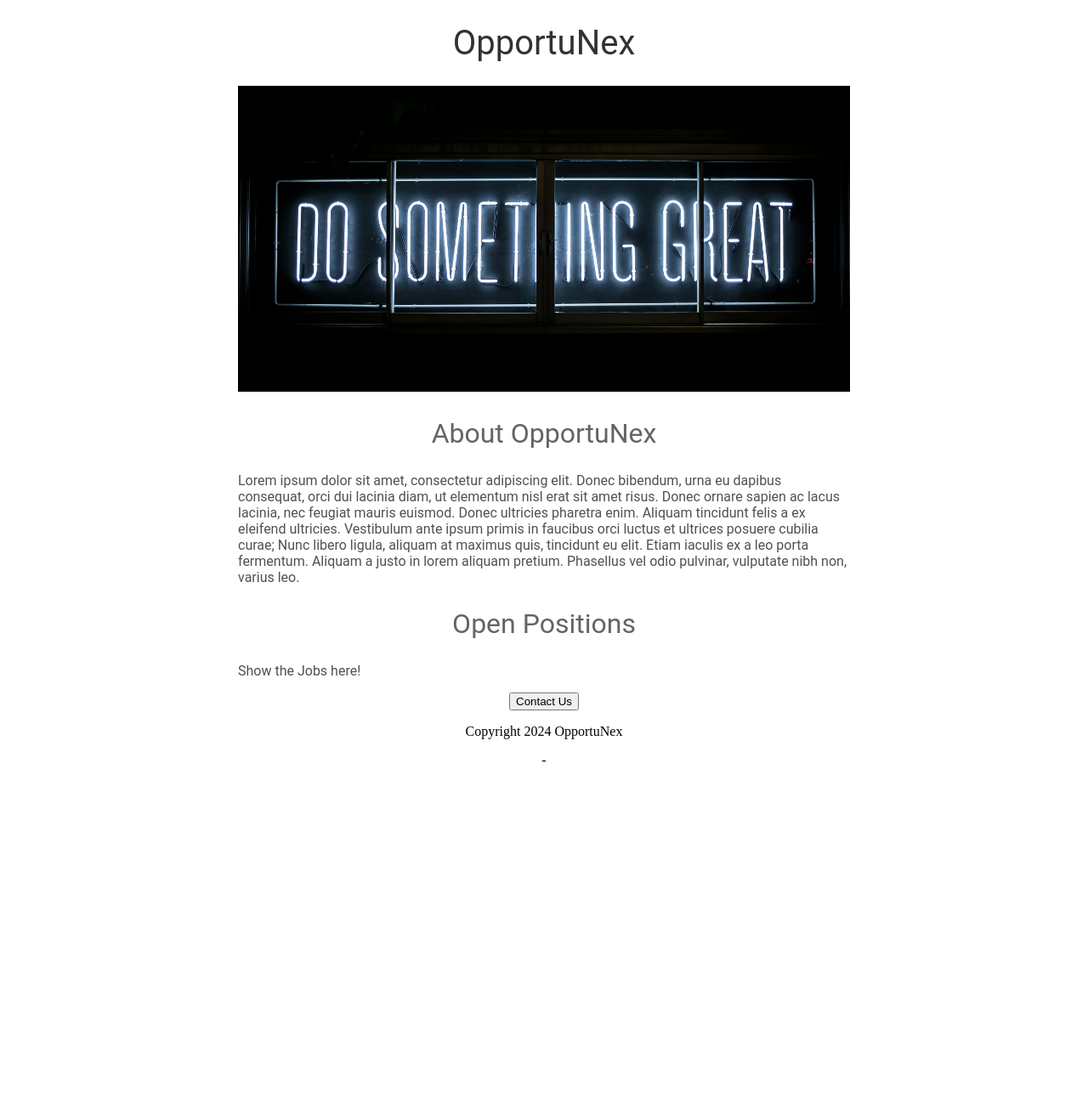
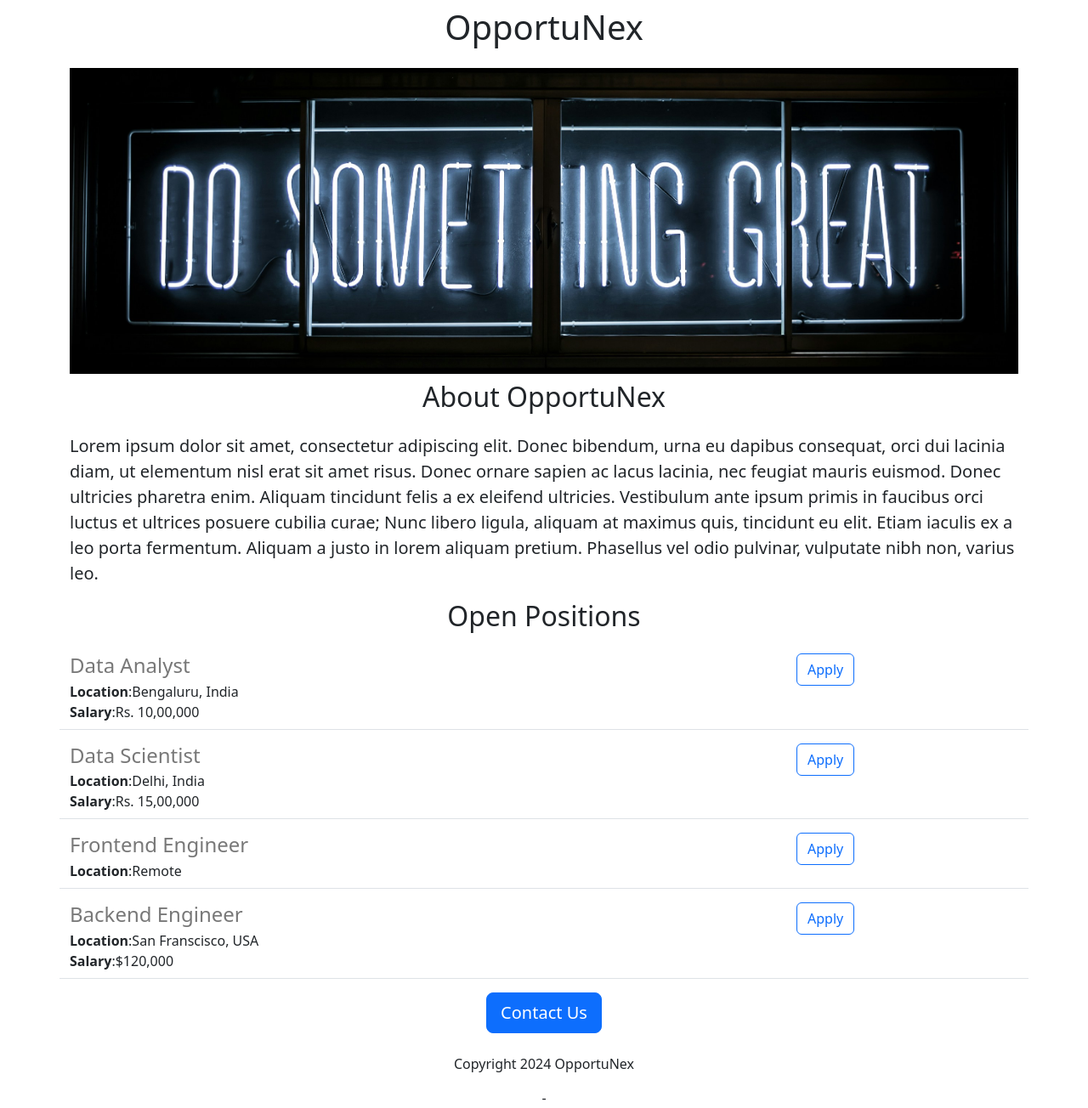
Before and after one commit to TANVIDINESHINDALKAR/OpportuNex-carrer-website, a Flask app: page / in a window 1280 px wide. Shown: the whole page at 85% size. Before the commit the page ends 897 px from the top, so only its background shows below. Run offline with Flask 3, Linux system fonts and the light colour scheme.

Commit message:
Added dynamic data and API route

```diff
--- a/app.py
+++ b/app.py
@@ -1,11 +1,46 @@
-from flask import Flask, render_template
+from flask import Flask, render_template, jsonify
 
 app = Flask(__name__)
 
+JOBS = [
+    {
+        'id': 1,
+        'title': 'Data Analyst',
+        'location': 'Bengaluru, India',
+        'salary': 'Rs. 10,00,000'
+    },
+    {
+        'id': 2,
+        'title': 'Data Scientist',
+        'location': 'Delhi, India',
+        'salary': 'Rs. 15,00,000'
+    },
+    {
+        'id': 3,
+        'title': 'Frontend Engineer',
+        'location': 'Remote',
+        # 'salary': 'Rs. 12,00,000'
+    },
+    {
+        'id': 3,
+        'title': 'Backend Engineer',
+        'location': 'San Franscisco, USA',
+        'salary': '$120,000'
+    }
+]
 
+
+#html endpoint, html route
 @app.route("/")
 def hello_world():
-  return render_template('home.html')
+  return render_template('home.html', jobs=JOBS, company_name="OpportuNex")
+
+
+#json endpoint, api route
+#we can also access the info in the form of json and not only html
+@app.route("/api/jobs")
+def list_jobs():
+  return jsonify(JOBS)
 
 
 if __name__ == "__main__":
--- a/templates/home.html
+++ b/templates/home.html
@@ -3,53 +3,37 @@
 
   <head>
     <title>OpportuNex</title>
-    <style>
-      h1 {
-        font-size:40px;
-        font-family:Roboto;
-        font-weight:normal;
-        color:rgb(50,50,50);
-        text-align:center;
-      }
-      #banner{
-        width:100%;
-        height:360px;
-        object-fit:cover;
+    <meta charset="utf-8">
+    <meta name="viewport" content="width=device-width, initial-scale=1">
 
-      }
+     <link href="https://cdn.jsdelivr.net/npm/bootstrap@5.3.3/dist/css/bootstrap.min.css" rel="stylesheet" integrity="sha384-QWTKZyjpPEjISv5WaRU9OFeRpok6YctnYmDr5pNlyT2bRjXh0JMhjY6hW+ALEwIH" crossorigin="anonymous">
 
-      h2{
-        font-family:Roboto;
-        font-size:32px;
-        color:rgb(100,100,100);
-        text-align:center;
-        font-weight:normal;
-      }
-      .bodytext{
-        font-family:Roboto;
-        color:rgb(80,80,80);
-      }
-      #container{
-        max-width:720px;
-        margin: 0 auto 0 auto;
-
-      }
-    </style>
+  <style>
+    #banner{
+      height:360px;
+      object-fit:cover;
+      width:100%;
+    }
+  </style>
   </head>
   <body>
-    <div id="container">
-    <h1>OpportuNex </h1>
+    <div class="container">
+    <h1 class="text-center mt-2 mb-4">{{company_name}} </h1>
     <!-- Hello there you will learn about all the job openings at Opportunex here. -->
-    <img id ="banner" src="https://34d0370f-df4b-457e-84cc-a34973532b0e-00-5vpejzd95b4n.sisko.replit.dev/static/banner.jpg">
+    <img class="img-fluid"id ="banner" src="https://34d0370f-df4b-457e-84cc-a34973532b0e-00-5vpejzd95b4n.sisko.replit.dev/static/banner.jpg">
 
-    <h2>About OpportuNex</h2>
-    <p class="bodytext">Lorem ipsum dolor sit amet, consectetur adipiscing elit. Donec bibendum, urna eu dapibus consequat, orci dui lacinia diam, ut elementum nisl erat sit amet risus. Donec ornare sapien ac lacus lacinia, nec feugiat mauris euismod. Donec ultricies pharetra enim. Aliquam tincidunt felis a ex eleifend ultricies. Vestibulum ante ipsum primis in faucibus orci luctus et ultrices posuere cubilia curae; Nunc libero ligula, aliquam at maximus quis, tincidunt eu elit. Etiam iaculis ex a leo porta fermentum. Aliquam a justo in lorem aliquam pretium. Phasellus vel odio pulvinar, vulputate nibh non, varius leo.</p>
-    <h2>Open Positions</h2>
-    <p class="bodytext">Show the Jobs here!</p>
+    <h2 class="text-center mt-2 mb-4">About OpportuNex</h2>
+    <p class="lead">Lorem ipsum dolor sit amet, consectetur adipiscing elit. Donec bibendum, urna eu dapibus consequat, orci dui lacinia diam, ut elementum nisl erat sit amet risus. Donec ornare sapien ac lacus lacinia, nec feugiat mauris euismod. Donec ultricies pharetra enim. Aliquam tincidunt felis a ex eleifend ultricies. Vestibulum ante ipsum primis in faucibus orci luctus et ultrices posuere cubilia curae; Nunc libero ligula, aliquam at maximus quis, tincidunt eu elit. Etiam iaculis ex a leo porta fermentum. Aliquam a justo in lorem aliquam pretium. Phasellus vel odio pulvinar, vulputate nibh non, varius leo.</p>
+    <h2 class="text-center mt-2 mb-4">Open Positions</h2>
+    <div >
+      {% for job in jobs%}
+      {% include 'jobitem.html'%}
+      {% endfor %}
+    </div>
 
-      <div style="text-align:center">
-        <button>Contact Us</button>
-        <p>Copyright 2024 OpportuNex</p>-
+      <div class="text-center">
+        <button class="btn btn-primary btn-lg">Contact Us</button>
+        <p class="mt-4">Copyright 2024 OpportuNex</p>-
       </div>
 
 
--- /dev/null
+++ b/templates/jobitem.html
@@ -0,0 +1,16 @@
+ <div class="border-bottom row" style="margin-bottom:16px;padding-bottom:8px">
+
+   <div class="col-9">
+   <h4 style="color:rgb(120,120,120);margin-bottom:4px;">{{job['title']}}</h4>
+   <div><b>Location</b>:{{job['location']}}</div>
+
+
+   {% if 'salary' in job %}
+   <div><b>Salary</b>:{{job['salary']}}</div>
+   {% endif %}
+     </div>
+   <div class="col-3">
+     <button type="button" class="btn btn-outline-primary">Apply</button>
+   </div>
+
+ </div>
```
